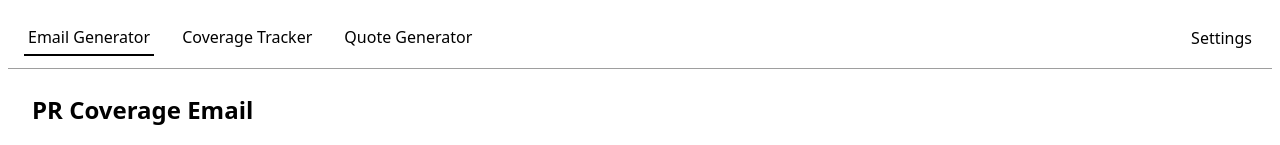
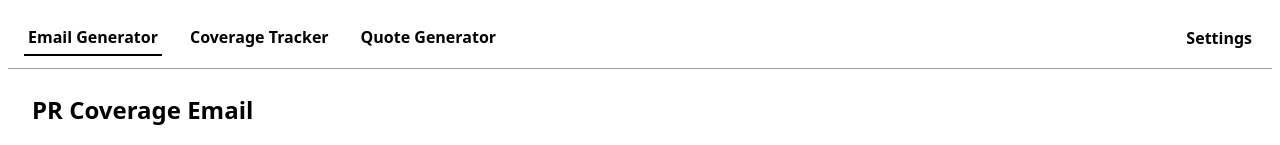
Before and after one commit to daedalus-partners/shift6, a React (Vite) app in the folder frontend/: page /email in a window 1280 px wide. Shown: the top 145 px of the page. Built offline with nearby package versions, Linux system fonts and the light colour scheme; no server answers.

Commit message:
Make black borders 2px thick and header tabs bold

```diff
--- a/frontend/src/main.tsx
+++ b/frontend/src/main.tsx
@@ -26,6 +26,7 @@ root.render(
                 padding: '6px 4px',
                 borderBottom: isActive ? '2px solid #000' : '2px solid transparent',
                 cursor: 'pointer',
+                fontWeight: 'bold',
               })}
               onMouseOver={(e) => ((e.currentTarget.style.textDecoration = 'underline'))}
               onMouseOut={(e) => ((e.currentTarget.style.textDecoration = 'none'))}
@@ -42,6 +43,7 @@ root.render(
                 padding: '6px 4px',
                 borderBottom: isActive ? '2px solid #000' : '2px solid transparent',
                 cursor: 'pointer',
+                fontWeight: 'bold',
               })}
               onMouseOver={(e) => ((e.currentTarget.style.textDecoration = 'underline'))}
               onMouseOut={(e) => ((e.currentTarget.style.textDecoration = 'none'))}
```
Also changed, not shown: 1 other file (tests, documents, lock files or other folders).
